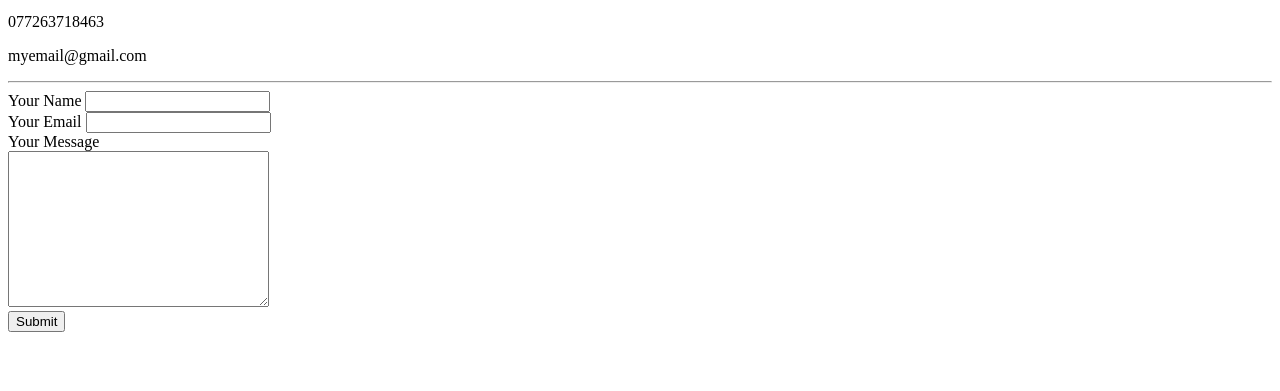
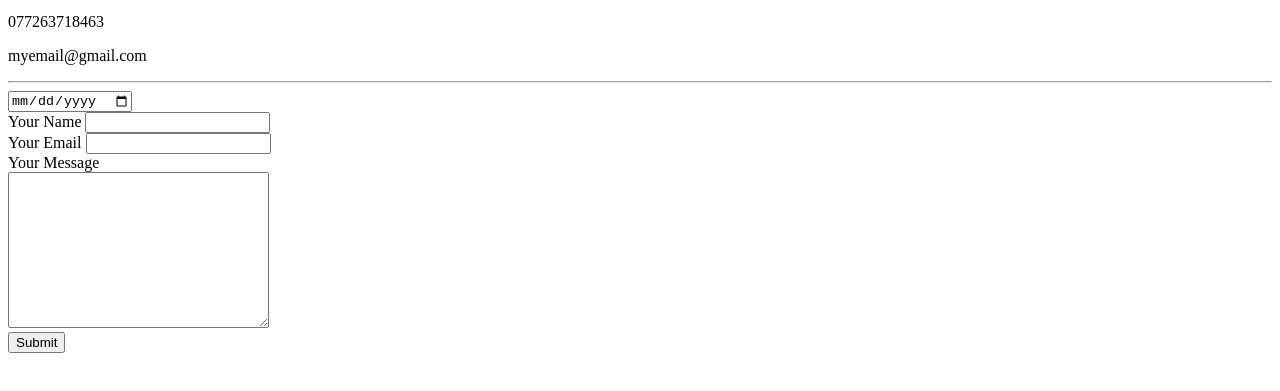
Before and after one commit to AshenKalpa/CV, a plain HTML site: page contact-me.html in a window 1280 px wide. Shown: the part 101-492 px from the top of the page. Drawn offline with Linux system fonts and the light colour scheme.

Commit message:
Update contact-me.html

```diff
--- a/contact-me.html
+++ b/contact-me.html
@@ -14,6 +14,7 @@
     <hr>
 
     <form action="mailto:ashenkalpa118@gmail.com" method="post" enctype="text/plain">
+        <input type="date" name="Birthday" id=""><br>
         <label for="">Your Name</label>
         <input type="text" name="your Name" value="">
         <br>
```
